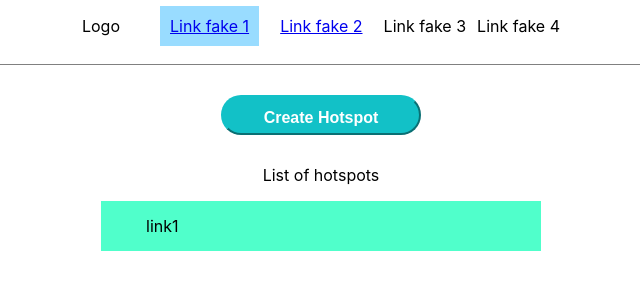
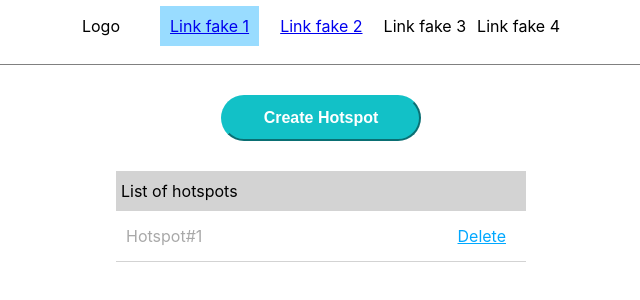
Before and after one commit to victorhugoaraujo/hotspot, a React (Create React App) app: page / in a window 1280 px wide. Both pictures are taken after a click on the link "Link fake 1". Shown: the top 300 px of the page, without its empty margins (319-959 px from the left). Built offline with nearby package versions, Linux system fonts and the light colour scheme.

Commit message:
useHover hook, Delete HotSpot

```diff
--- a/src/App.css
+++ b/src/App.css
@@ -22,12 +22,12 @@ nav > ul > li > a{
   padding: 10px;
 }
 
-nav > ul > li a:focus,
-nav > ul > li a:hover {
+nav > ul > li a:focus {
+/* nav > ul > li a:hover { */
   background-color: rgba(0, 168, 255,0.4)
 
 }
-.container {
+.containerList {
   display: flex;
   align-items: center;
   flex-direction: column;
@@ -38,7 +38,7 @@ nav > ul > li a:hover {
   background-color: #12c1c7;
   border-radius: 25px;
   border-color: #12c1c7;
-  height: 40px;
+  height: auto;
   width: 200px;
   padding: 12px 25px;
   color: #fff;
@@ -54,14 +54,24 @@ nav > ul > li a:hover {
 .list {
   width: 400px;
   height: auto;
-  background-color: rgba(0, 255, 179, 0.685);
+  border-bottom: 1px solid lightgray;
+  color: darkgray;
+  padding: 0 5px;
+  margin: 0;
 }
 .list li{
-  display: block;
+  display: flex;
   padding: 15px;
   padding-left: 5px;
+  justify-content: space-between;
 }
-
-.list .title{
-  background-color: gray;
+.list a{
+  cursor: pointer;
+  text-decoration: underline;
+  color: #00a8ff;
 }
+.title{
+  background-color: lightgray;
+  width: 100%;
+  padding: 10px 5px;
+}
--- a/src/App.js
+++ b/src/App.js
@@ -1,9 +1,11 @@
-import React, {useState} from 'react';
+import React, {useState, useEffect} from 'react';
+// import Tooltip from './components/Tooltip';
+import useHover from './components/Hooks/use-hover';
 import './App.css';
 
 function App() {
   const [hotSpot, setHotSpot] = useState([]);
-  const [createHotSpot, setCreateHotSpot] = useState('');
+  const [hoverRef] = useHover();
 
   const handleCreateHotSpot = () => {
     console.log('ola hotspot');
@@ -18,6 +20,14 @@ function App() {
     ]);
   }
 
+  const getElementId = (event) => {
+
+  }
+
+  const handleRemoveHotSpot = (name) => {
+    setHotSpot(hotSpot.filter(item => item !== name));
+  }
+
   console.log(hotSpot)
   return (
       <div className="App">
@@ -26,22 +36,24 @@ function App() {
         <nav>
           <ul>
             <li>
-              <a href='#' id='link1' onFocus={event => addHotSpot(event.target)}>
+              <a href='#' id='1' onFocus={event => addHotSpot(event.target)}>
                 Link fake 1
+
               </a>
             </li>
             <li>
-              <a href='#' id='link2' onMouseOver={event => addHotSpot(event.target)}>
+              <a href='#' id='2' ref={hoverRef}>
                 Link fake 2
+                {/* <Tooltip elementId={} /> */}
               </a>
             </li>
-            <li id='link3'>Link fake 3</li>
-            <li id='link4'>Link fake 4</li>
+            <li id='3'>Link fake 3</li>
+            <li id='4'>Link fake 4</li>
           </ul>
         </nav>
       </header>
 
-      <div className='container'>
+      <div className='containerList'>
         <button
           className='btn_hotspot'
           onClick={() => handleCreateHotSpot()}
@@ -49,11 +61,16 @@ function App() {
           Create Hotspot
         </button>
           <span className='title'>List of hotspots</span>
-        <ul className='list'>
-          {[...hotSpot].map((item, index) => (
-            <li key={index} className='item'>{item}</li>
-          ))}
-        </ul>
+          <ul className='list'>
+            {[...hotSpot].map((item, index) => (
+              <li key={index} className='item' name={item}>
+                <span>
+                  {`Hotspot#${item}`}
+                </span>
+                <a href='#' onClick={() => handleRemoveHotSpot(item)}>Delete</a>
+              </li>
+            ))}
+          </ul>
       <div>
 
       </div>
--- /dev/null
+++ b/src/components/Hooks/styles.css
@@ -0,0 +1,31 @@
+/* useHover */
+.hovered {
+  background-color: lightcoral !important;
+}
+
+.container {
+  background-color: grey;
+  color: white;
+  padding: 8rem;
+  width: 12rem;
+  text-align: center;
+  font-size: 5rem;
+}
+
+.sub-container {
+  padding: 3rem !important;
+  width: 5rem !important;
+  background-color: darkcyan;
+}
+
+.sub-container-1 {
+  padding: 3rem !important;
+  width: 5rem !important;
+  background-color: darkgreen;
+}
+
+.sub-container-2 {
+  padding: 1rem !important;
+  width: 4rem !important;
+  background-color: rgb(231, 222, 89);
+}
--- /dev/null
+++ b/src/components/Hooks/use-hover.js
@@ -0,0 +1,41 @@
+import { useRef, useEffect } from 'react';
+import './styles.css';
+
+export default function useHover() {
+  const ref = useRef(null);
+
+  const handleMouseOver = () => {
+    ref.current.classList.add('hovered');
+    const closestParentContainer = ref.current.parentNode.closest('.container');
+
+    if (closestParentContainer) {
+      closestParentContainer.classList.remove('hovered');
+    }
+  };
+  const handleMouseOut = () => {
+    ref.current.classList.remove('hovered');
+
+    const closestParentContainer = ref.current.parentNode.closest('.container');
+    if (closestParentContainer) {
+      closestParentContainer.classList.add('hovered');
+    }
+  };
+
+  useEffect(
+    () => {
+      const node = ref.current;
+      if (node) {
+        node.addEventListener('mouseenter', handleMouseOver);
+        node.addEventListener('mouseleave', handleMouseOut);
+
+        return () => {
+          node.removeEventListener('mouseenter', handleMouseOver);
+          node.removeEventListener('mouseleave', handleMouseOut);
+        };
+      }
+    },
+    [ref.current]
+  );
+
+  return [ref];
+}
--- /dev/null
+++ b/src/components/Tooltip/index.js
@@ -0,0 +1,8 @@
+import React from 'react';
+import './styles.css';
+
+const Tooltip = (elementId) => {
+  return (<h1>{elementId}</h1>)
+}
+
+export default Tooltip;
```
Also changed, not shown: src/components/Tooltip/styles.css (added).
